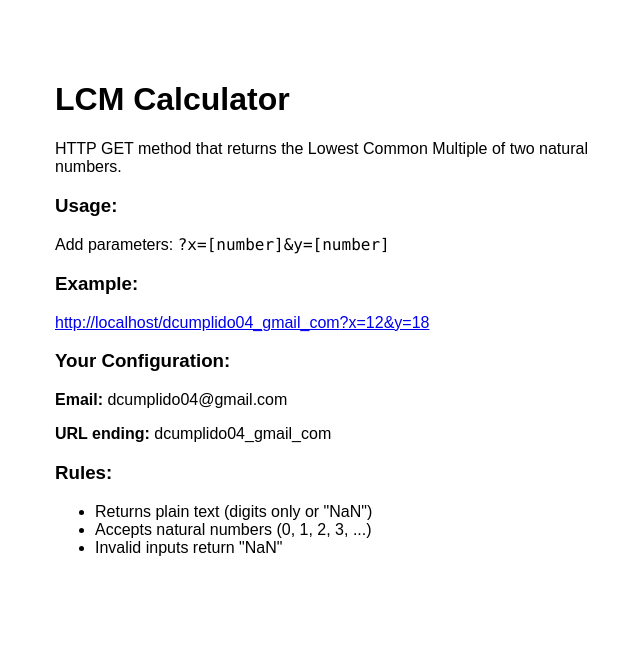
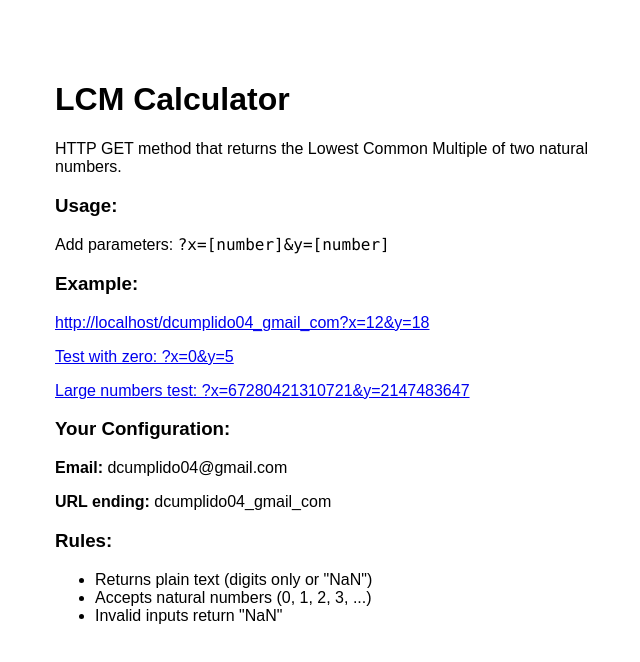
Before and after one commit to BODYSN4TCHER00/task3, a React (Create React App) app: page /dcumplido04_gmail_com in a window 1280 px wide. Shown: the top 662 px of the page, without its empty margins (285-925 px from the left). Built offline with nearby package versions, Linux system fonts and the light colour scheme.

Commit message:
attempt 6

```diff
--- a/src/components/LCMService.js
+++ b/src/components/LCMService.js
@@ -2,51 +2,53 @@ import React, { useState, useEffect } from 'react';
 
 /* eslint-disable no-undef */
 
-// LCM Calculator that strictly follows task requirements
+// LCM Calculator with proper handling for 0 and very large numbers
 const lcmLogic = {
-  // GCD using Euclidean algorithm with BigInt
+  // GCD using Euclidean algorithm with BigInt - handles large numbers
   gcd: (a, b) => {
+    // Make sure we work with positive values for GCD calculation
+    a = a < 0n ? -a : a;
+    b = b < 0n ? -b : b;
+
     while (b !== 0n) {
       [a, b] = [b, a % b];
     }
     return a;
   },
 
-  // LCM calculation: LCM(a,b) = (a * b) / GCD(a,b)
+  // LCM calculation with proper 0 handling and BigInt for large numbers
   lcm: (x, y) => {
-    // Special case for lcm(0,0) = 0
+    // Handle zero cases properly (0 is natural number in this task)
     if (x === 0n && y === 0n) return 0n;
-    // If either is 0, lcm = 0
     if (x === 0n || y === 0n) return 0n;
-    // Standard LCM formula for positive numbers
-    const result = (x * y) / lcmLogic.gcd(x, y);
-    // Ensure we return integer (avoid float issues in JavaScript)
-    return result;
+
+    // For positive numbers, use standard LCM formula with BigInt
+    const gcdValue = lcmLogic.gcd(x, y);
+    return (x * y) / gcdValue;
   },
 
-  // Check if input is a natural number (non-negative integer: 0, 1, 2, 3, ...)
+  // Check if input is a natural number (0, 1, 2, 3, ... - includes 0!)
   isNaturalNumber: (str) => {
-    // For this task: Natural numbers include 0, 1, 2, 3, 4, ...
-    if (str === null || str === undefined || str === '') return false;
+    if (str === null || str === undefined) return false;
 
     const trimmed = String(str).trim();
     if (trimmed === '') return false;
 
-    // Must contain only digits (rejects decimals, negatives, letters, etc.)
+    // Must contain only digits (no decimals, letters, negatives, etc.)
     if (!/^\d+$/.test(trimmed)) return false;
 
     try {
       const num = BigInt(trimmed);
-      // Natural numbers are >= 0 (includes zero!)
+      // Natural numbers include 0 and all positive integers
       return num >= 0n;
     } catch {
       return false;
     }
   },
 
-  // Main calculation following task requirements exactly
+  // Main calculation with error handling
   calculate: (x, y) => {
-    // Task: "If either x or y is not a natural number, return the string 'NaN'"
+    // Validate both inputs are natural numbers
     if (!lcmLogic.isNaturalNumber(x) || !lcmLogic.isNaturalNumber(y)) {
       return 'NaN';
     }
@@ -56,9 +58,9 @@ const lcmLogic = {
       const numY = BigInt(String(y).trim());
       const result = lcmLogic.lcm(numX, numY);
 
-      // Task: "plain string containing only digits"
+      // Return as string (plain text with only digits)
       return result.toString();
-    } catch {
+    } catch (error) {
       return 'NaN';
     }
   }
@@ -89,6 +91,16 @@ const InfoPage = () => (
     <p>
       <a href="?x=12&y=18" target="_blank" rel="noopener noreferrer">
         {window.location.href}?x=12&y=18
+      </a>
+    </p>
+    <p>
+      <a href="?x=0&y=5" target="_blank" rel="noopener noreferrer">
+        Test with zero: ?x=0&y=5
+      </a>
+    </p>
+    <p>
+      <a href="?x=67280421310721&y=2147483647" target="_blank" rel="noopener noreferrer">
+        Large numbers test: ?x=67280421310721&y=2147483647
       </a>
     </p>
 
```
